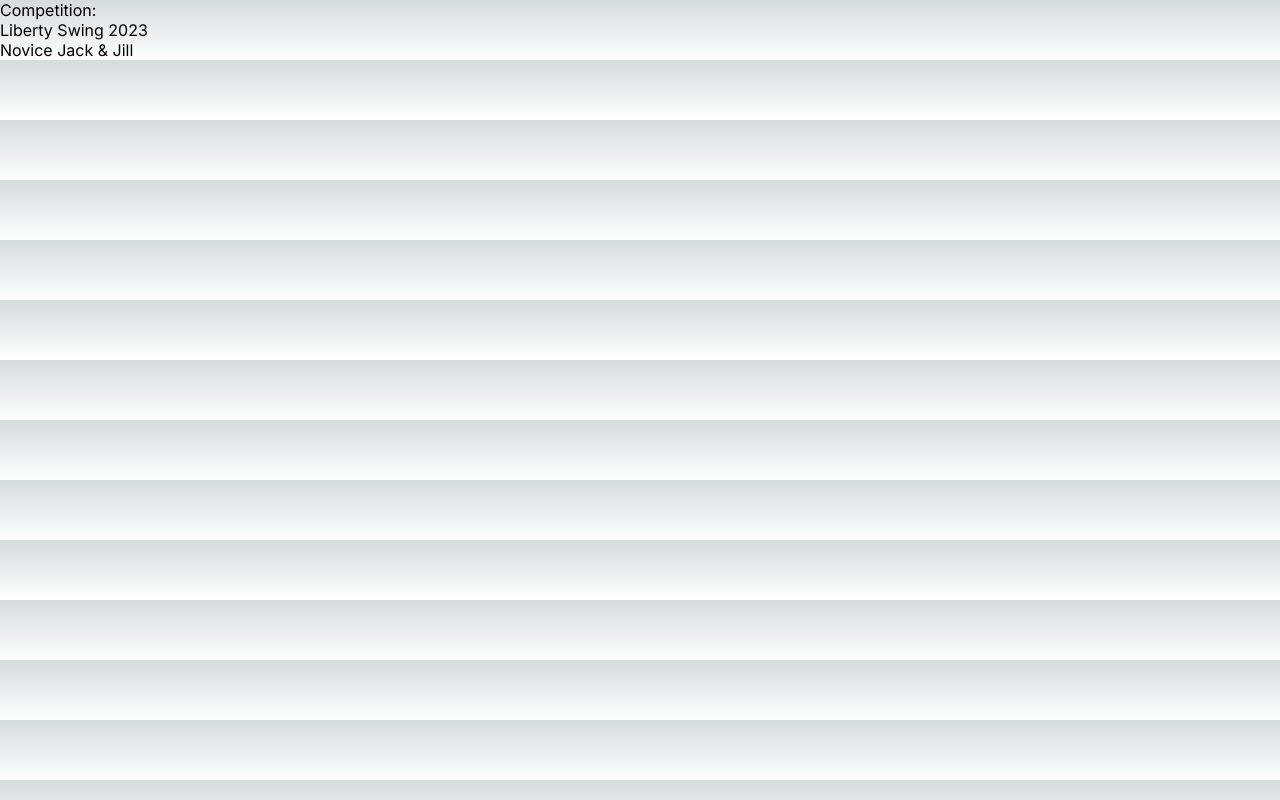
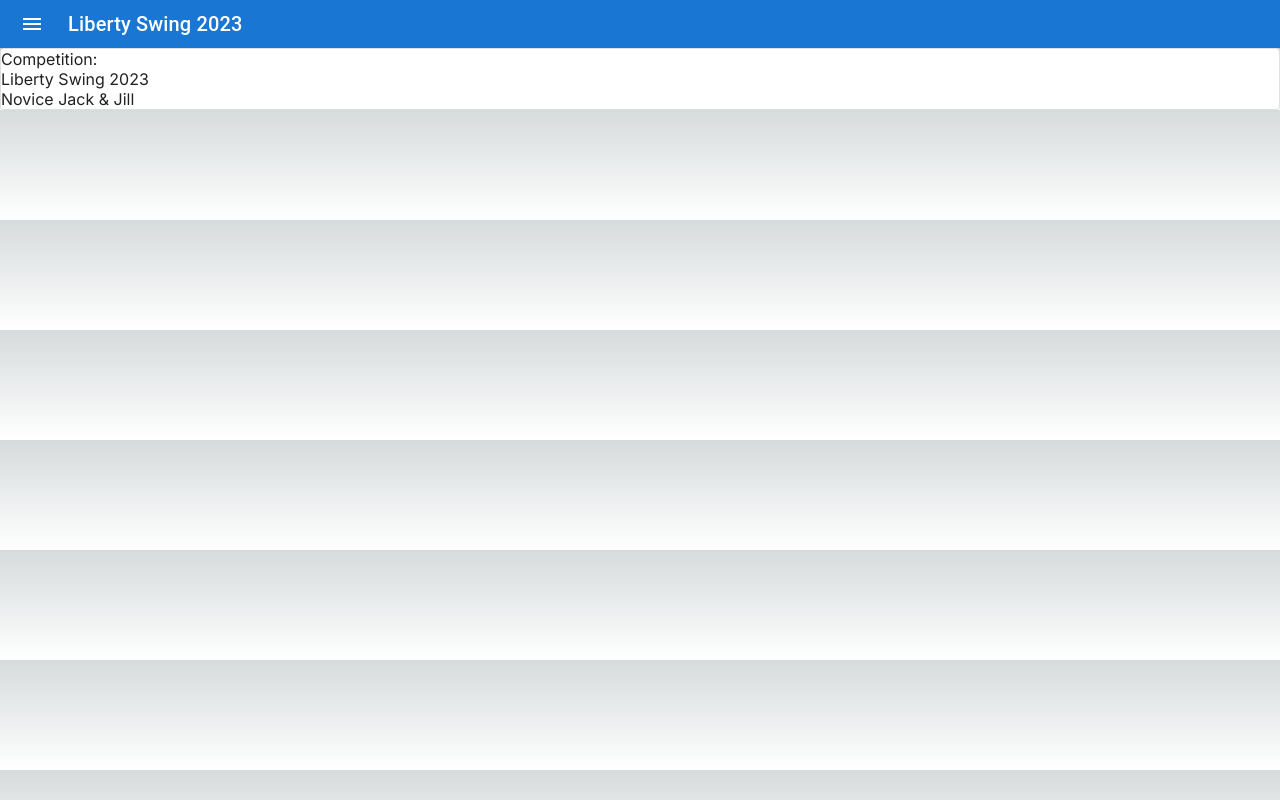
Before and after one commit to Yasss-WCS/yasss, a Next.js app in the folder scoring-webservice/: page /admin in a window 1280 px wide. Built offline with nearby package versions, Linux system fonts and the light colour scheme.

Commit message:
Add mui and emotion

```diff
--- a/scoring-webservice/package.json
+++ b/scoring-webservice/package.json
@@ -9,6 +9,9 @@
     "lint": "next lint"
   },
   "dependencies": {
+    "@emotion/react": "^11.11.1",
+    "@emotion/styled": "^11.11.0",
+    "@mui/material": "^5.13.6",
     "@types/node": "20.2.5",
     "@types/react": "18.2.9",
     "@types/react-dom": "18.2.4",
--- a/scoring-webservice/src/app/admin/page.tsx
+++ b/scoring-webservice/src/app/admin/page.tsx
@@ -1,3 +1,7 @@
+'use client';
+import * as mui from '@mui/material';
+import * as muiIcons from '@mui/icons-material'
+
 const Competition = {
     name: "Liberty Swing 2023",
     division: "Novice Jack & Jill",
@@ -5,17 +9,33 @@ const Competition = {
 
 function CompetitionCard() {
     return (
-        <div>
+        <mui.Card variant="outlined">
             <div>Competition:</div>
             <div>{Competition.name}</div>
             <div>{Competition.division}</div>
-        </div>
+        </mui.Card>
+    )
+}
+
+function Header() {
+    return (
+        <mui.AppBar position="static">
+            <mui.Toolbar variant="dense">
+                <mui.IconButton edge="start" color="inherit" aria-label="menu" sx={{ mr: 2 }}>
+                    <muiIcons.Menu/>
+                </mui.IconButton>
+                <mui.Typography variant="h6" color="inherit" component="div">
+                    {Competition.name}
+                </mui.Typography>
+            </mui.Toolbar>
+        </mui.AppBar>
     )
 }
 
 export default function admin() {
     return (
     <main>
+        <Header/>
         <CompetitionCard/>
     </main>
     )
```
Also changed, not shown: package.json (added, +7 -0 lines), 2 other files (tests, documents, lock files or other folders).
